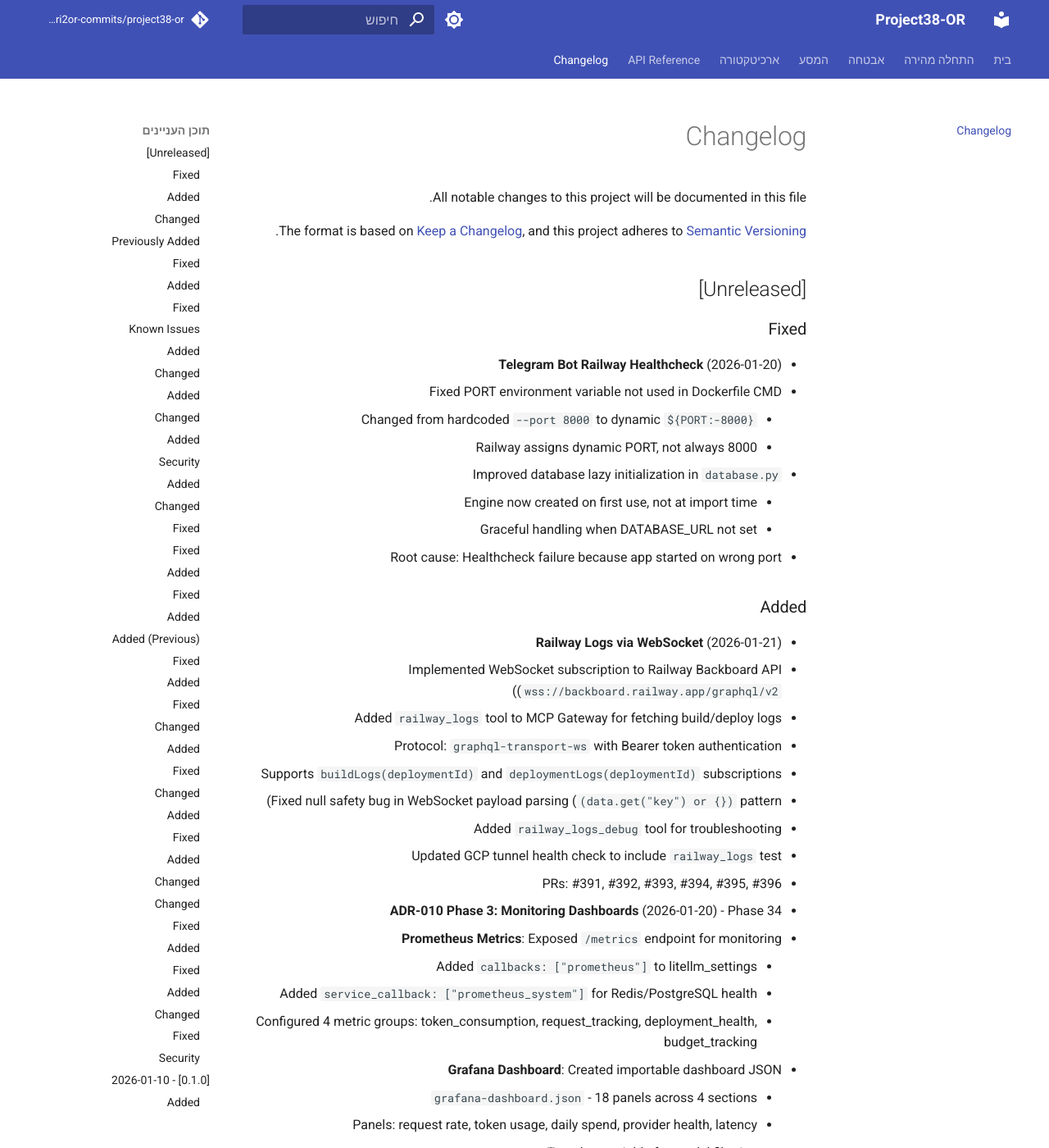
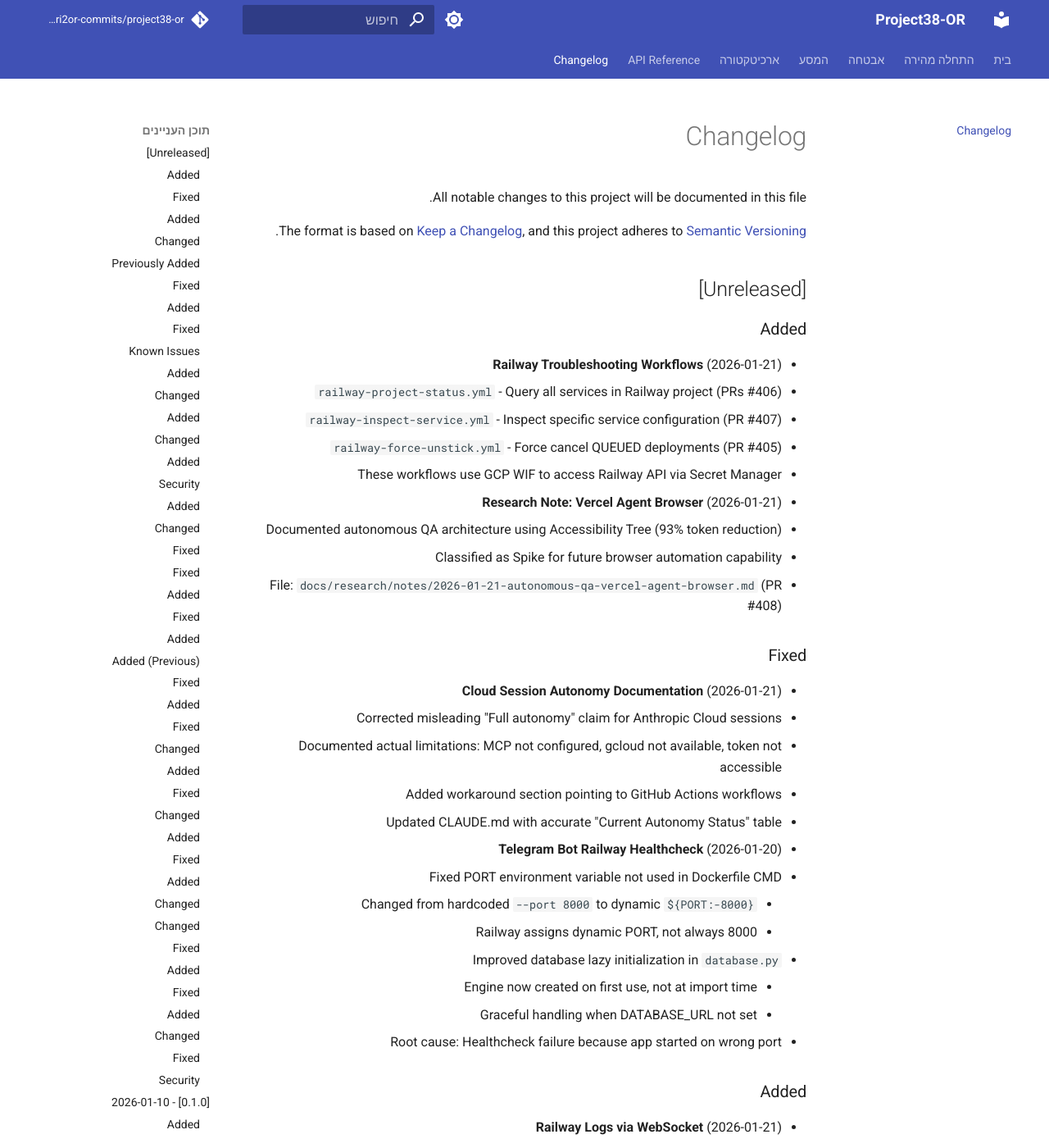
Before and after one commit to edri2or-commits/project38-or, an MkDocs documentation site: the page built from docs/changelog.md, in a window 1280 px wide and 1400 px high. Shown: the whole window at 82% size. Built offline with MkDocs 1.6.1 and Material for MkDocs 9.7.7, drawn with Linux system fonts in a browser that asks for light colours; comment, search, counter and statistics services are not loaded.

Commit message:
docs: fix misleading cloud session autonomy documentation (#409)
* feat(workflow): Add railway-force-unstick for clearing QUEUED deployments

* feat(workflow): Add railway-project-status to check all services

* feat(workflow): Add railway-inspect-service for config debugging

* docs(research): Add Vercel Agent Browser autonomous QA research note (ADR-009)

* docs: fix misleading cloud session autonomy documentation

- Corrected "Full autonomy" claim for Anthropic Cloud sessions
- Documented actual limitations discovered 2026-01-21:
  - MCP servers not auto-configured (mcpServers: {} empty)
  - gcloud CLI not available in environment
  - Token not accessible without manual provisioning
- Added workaround section pointing to GitHub Actions workflows
- Updated changelog with Railway troubleshooting workflows

---------

Co-authored-by: Claude <noreply@anthropic.com>

```diff
--- a/docs/changelog.md
+++ b/docs/changelog.md
@@ -7,7 +7,25 @@ and this project adheres to [Semantic Versioning](https://semver.org/spec/v2.0.0
 
 ## [Unreleased]
 
+### Added
+- **Railway Troubleshooting Workflows** (2026-01-21)
+  - `railway-project-status.yml` - Query all services in Railway project (PRs #406)
+  - `railway-inspect-service.yml` - Inspect specific service configuration (PR #407)
+  - `railway-force-unstick.yml` - Force cancel QUEUED deployments (PR #405)
+  - These workflows use GCP WIF to access Railway API via Secret Manager
+
+- **Research Note: Vercel Agent Browser** (2026-01-21)
+  - Documented autonomous QA architecture using Accessibility Tree (93% token reduction)
+  - Classified as Spike for future browser automation capability
+  - File: `docs/research/notes/2026-01-21-autonomous-qa-vercel-agent-browser.md` (PR #408)
+
 ### Fixed
+- **Cloud Session Autonomy Documentation** (2026-01-21)
+  - Corrected misleading "Full autonomy" claim for Anthropic Cloud sessions
+  - Documented actual limitations: MCP not configured, gcloud not available, token not accessible
+  - Added workaround section pointing to GitHub Actions workflows
+  - Updated CLAUDE.md with accurate "Current Autonomy Status" table
+
 - **Telegram Bot Railway Healthcheck** (2026-01-20)
   - Fixed PORT environment variable not used in Dockerfile CMD
     - Changed from hardcoded `--port 8000` to dynamic `${PORT:-8000}`
```
Also changed, not shown: CLAUDE.md (+24 -4 lines).
